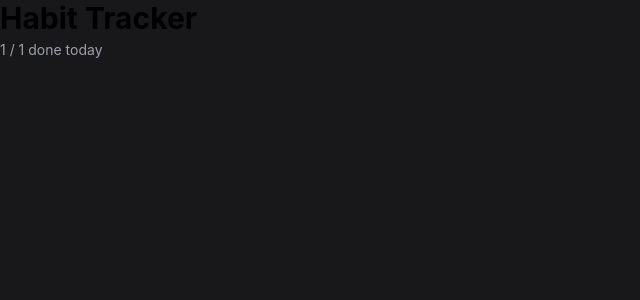
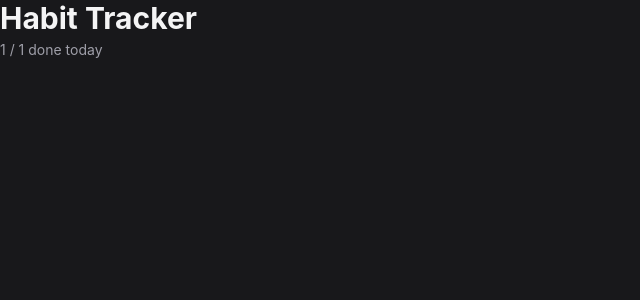
Before and after one commit to Adris3/habit_tracker, a React (Vite) app: page / in a window 1280 px wide. Shown: the top 300 px of the page, without its empty margins (0-640 px from the left). Built offline with nearby package versions, Linux system fonts and the light colour scheme.

Commit message:
Made the text white

```diff
--- a/src/index.css
+++ b/src/index.css
@@ -1,4 +1,5 @@
 @import "tailwindcss";
 body{
     background-color: var(--color-zinc-900);
+    color: var(--color-zinc-100);
 }
```
